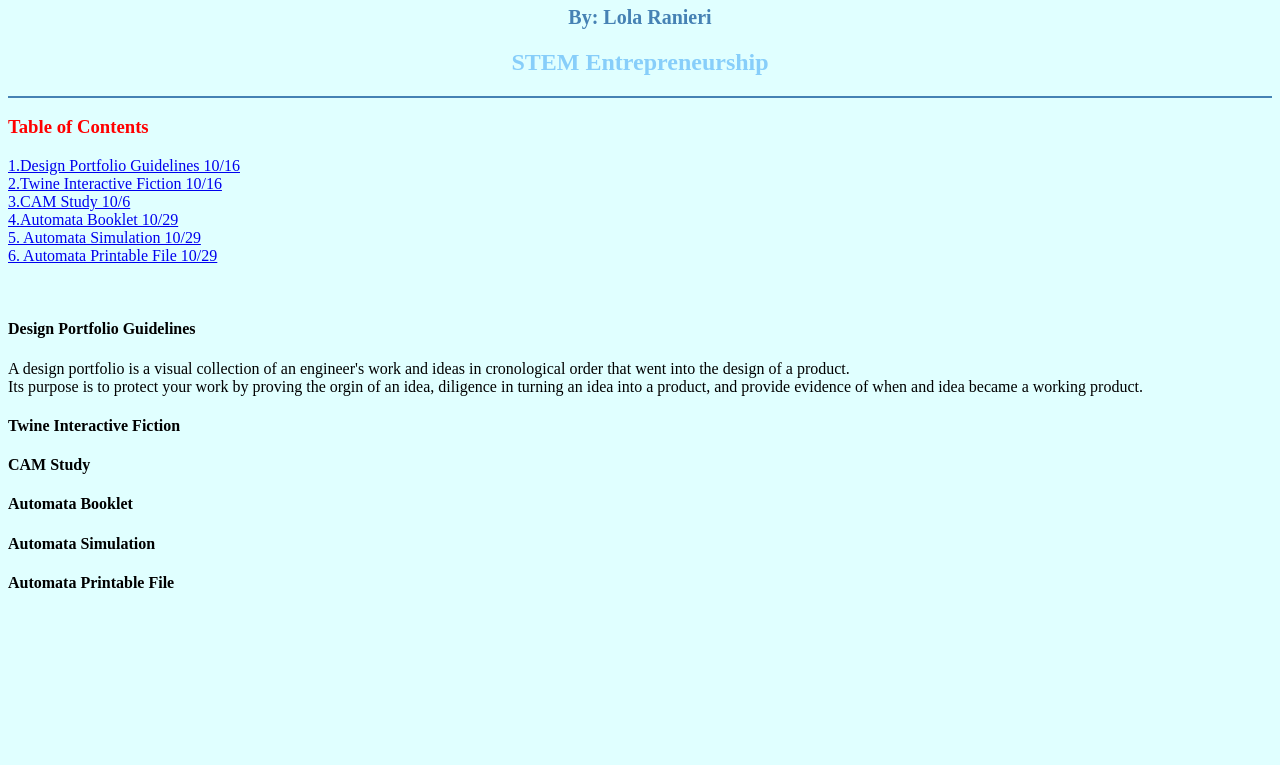
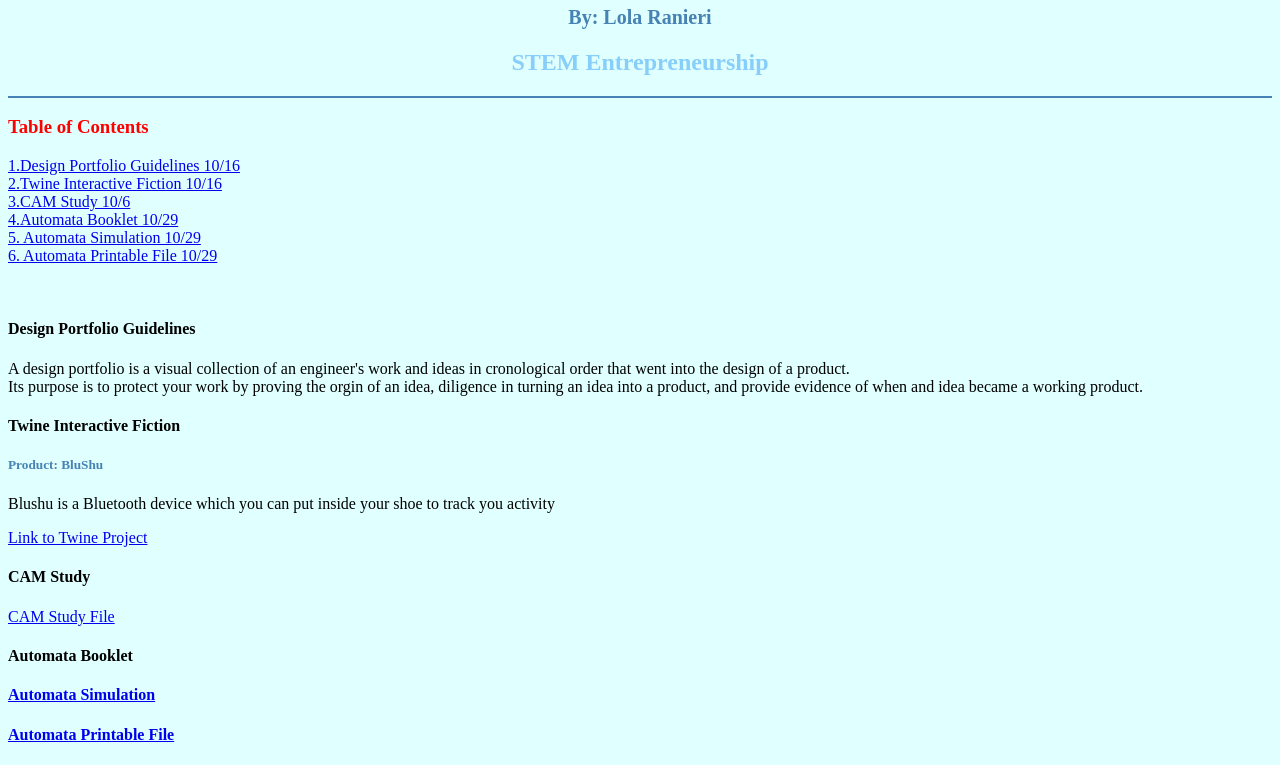
Before and after one commit to 26lranieri/MyPortfolio, a plain HTML site: page index.html in a window 1280 px wide. Shown: the part 76-841 px from the top of the page. Before the commit the page ends 800 px from the top, so only its background shows below. Drawn offline with Linux system fonts and the light colour scheme.

Commit message:
Add files via upload

```diff
--- a/index.html
+++ b/index.html
@@ -24,8 +24,13 @@
    and provide evidence of when and idea became a working product.</p>
   </body>
   <h4 id="Twine">Twine Interactive Fiction</h4>
+  <h5 style="color:steelblue">Product: BluShu</h5>
+  <p>Blushu is a Bluetooth device which you can put inside your shoe to track you activity</p>
+  <a href="BluShu Product Story">Link to Twine Project</a>
   <h4 id="CAM">CAM Study</h4>
+  <a href="STEM CamStudy">CAM Study File</a>
   <h4 id="Automata">Automata Booklet</h4>
-  <h4 id="Simulation">Automata Simulation</h4>
-  <h4 id="Printable"> Automata Printable File</h4>
+  <a href="https://www.tinkercad.com/things/cDC3fUG1XIV-final-automata?sharecode=NaJzKS4Skmoxake8xMgpqi2z4iqYDRDZU1Ud_KuzgqA"><h4 id="Simulation">Automata Simulation</h4></a>
+
+  <a href="Final Automata"><h4 id="Printable"> Automata Printable File</h4></a>
 </html>
```
